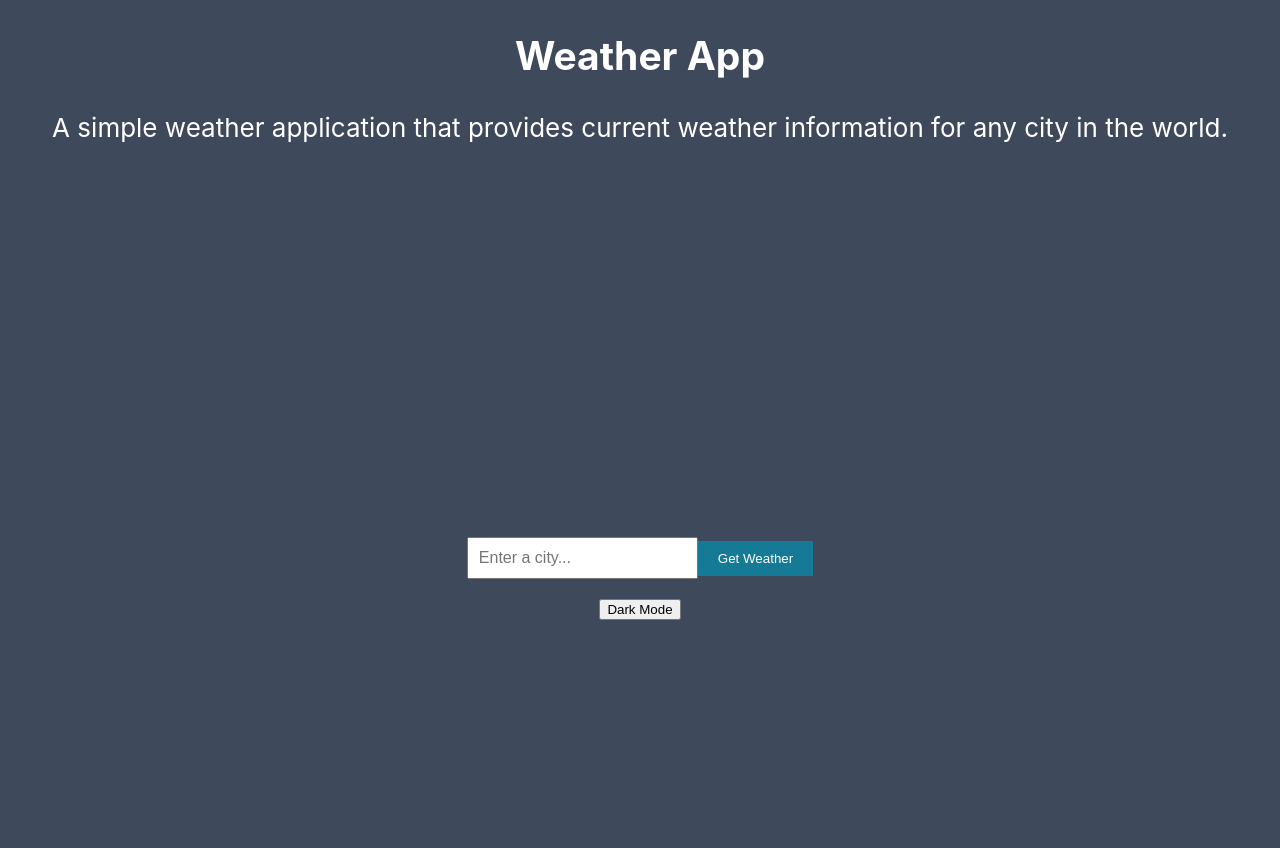
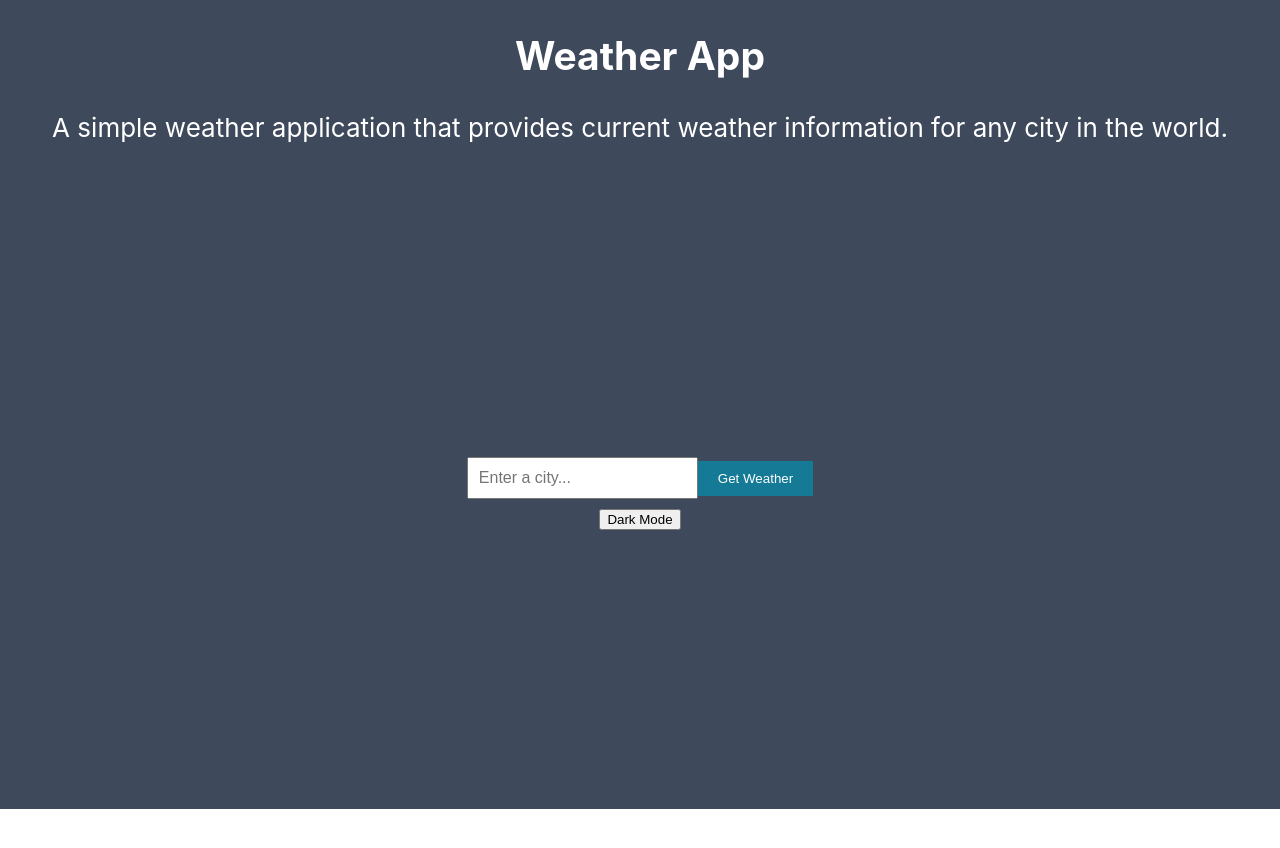
Before and after one commit to daca-github/project-phase-2-the-wheather-app, a React (Create React App) app: page / in a window 1280 px wide. Shown: the top 848 px of the page. After the commit the page ends 809 px from the top, so only its background shows below. Built offline with nearby package versions, Linux system fonts and the light colour scheme.

Commit message:
Update MainApp.css

```diff
--- a/src/MainApp.css
+++ b/src/MainApp.css
@@ -1,6 +1,6 @@
 .App {
   text-align: center;
-  min-height: 100vh;
+  min-height: 80vh;
   display: flex;
   flex-direction: column;
   align-items: center;
@@ -11,7 +11,7 @@
 }
 
 .search-bar {
-  margin: 20px 0;
+  margin: 10px 0;
 }
 
 .weather-display {
```
